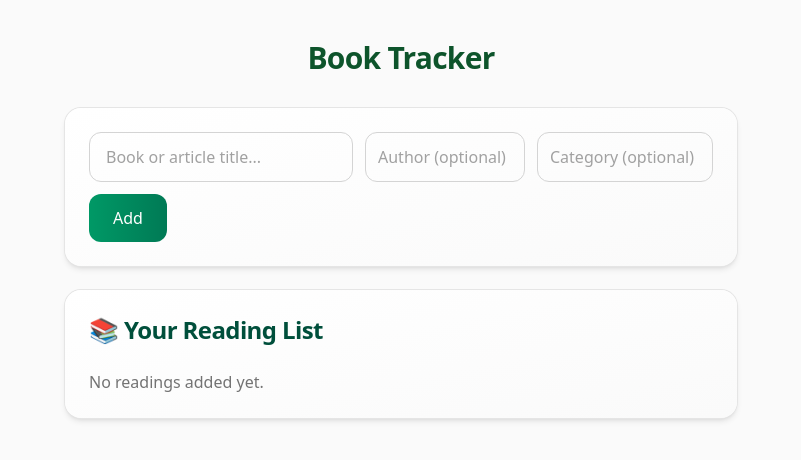
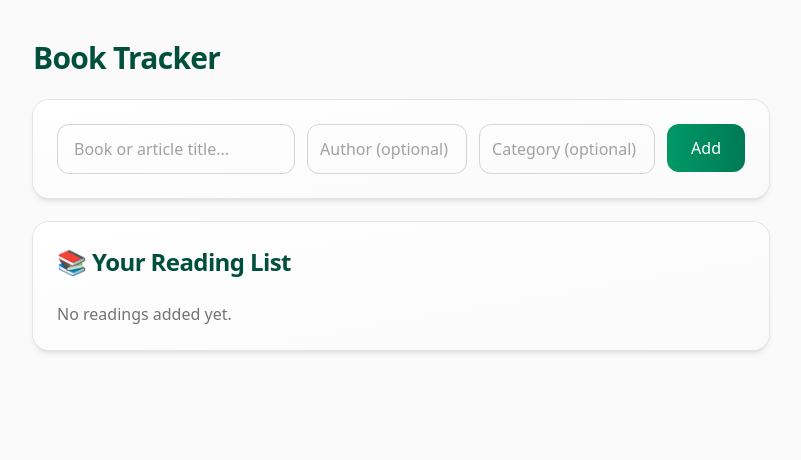
Before and after one commit to burcugns/Book-Tracker, a React (Vite) app: page /readings in a window 1280 px wide. Shown: the top 460 px of the page, without its empty margins (239-1040 px from the left). Built offline with nearby package versions, Linux system fonts and the light colour scheme.

Commit message:
updated package and App

```diff
--- a/package.json
+++ b/package.json
@@ -11,10 +11,13 @@
   },
   "dependencies": {
     "@reduxjs/toolkit": "^2.8.2",
+    "formik": "^2.4.6",
     "react": "^19.1.1",
     "react-dom": "^19.1.1",
     "react-icons": "^5.5.0",
-    "react-redux": "^9.2.0"
+    "react-redux": "^9.2.0",
+    "react-router-dom": "^7.8.2",
+    "yup": "^1.7.0"
   },
   "devDependencies": {
     "@eslint/js": "^9.33.0",
--- a/src/App.tsx
+++ b/src/App.tsx
@@ -1,21 +1,8 @@
-
-
-import ReadingCreate from './components/ReadingCreate'
-import ReadingList from './components/ReadingList'
-import "./App.css"
+import Router from "./Router/Routers";
+import "./App.css";
 
 function App() {
-  return (
-    <div className="min-h-screen bg-neutral-50 py-10 px-4">
-      <div className="max-w-2xl mx-auto">
-        <h1 className="text-3xl font-extrabold text-center tracking-tight text-green-900 mb-8">
-          Book Tracker
-        </h1>
-        <ReadingCreate/>
-        <ReadingList/>
-      </div>
-    </div>
-  )
+  return <Router />;
 }
 
-export default App
+export default App;
```
Also changed, not shown: 1 other file (tests, documents, lock files or other folders).
